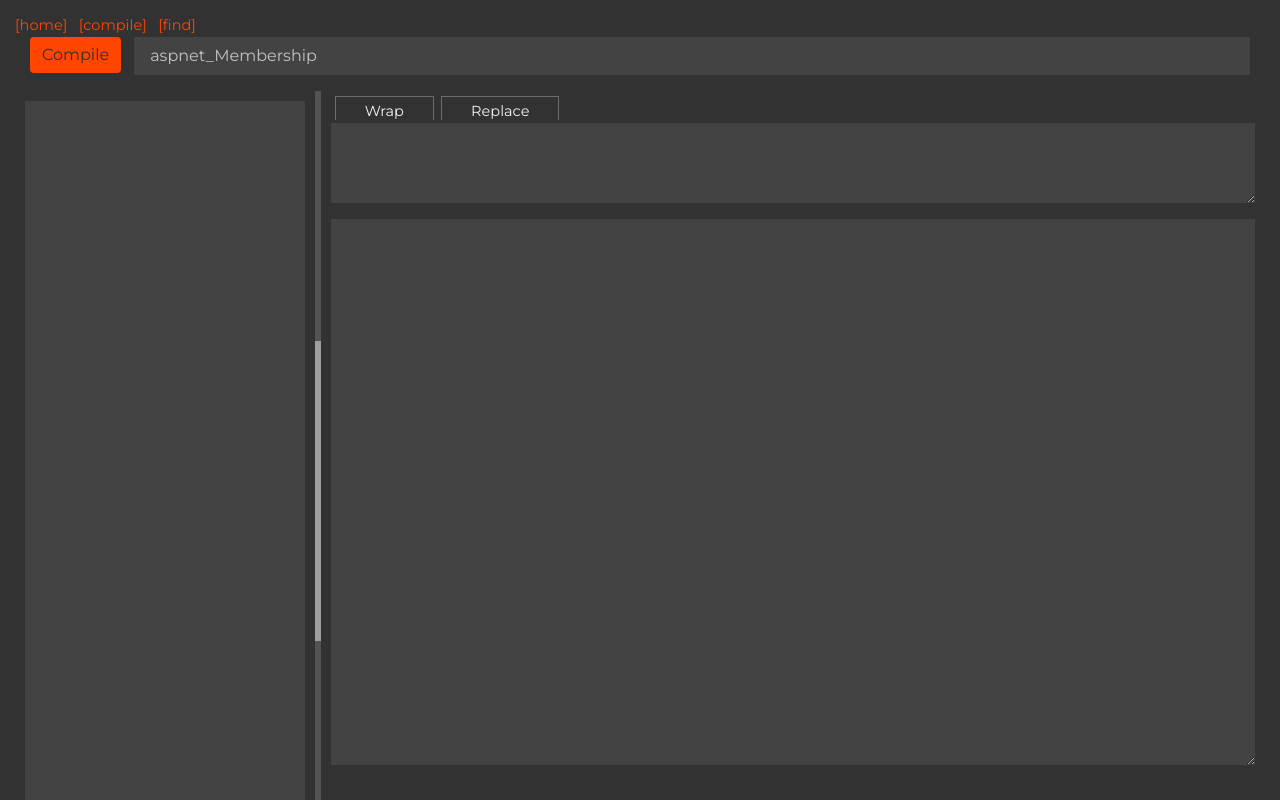
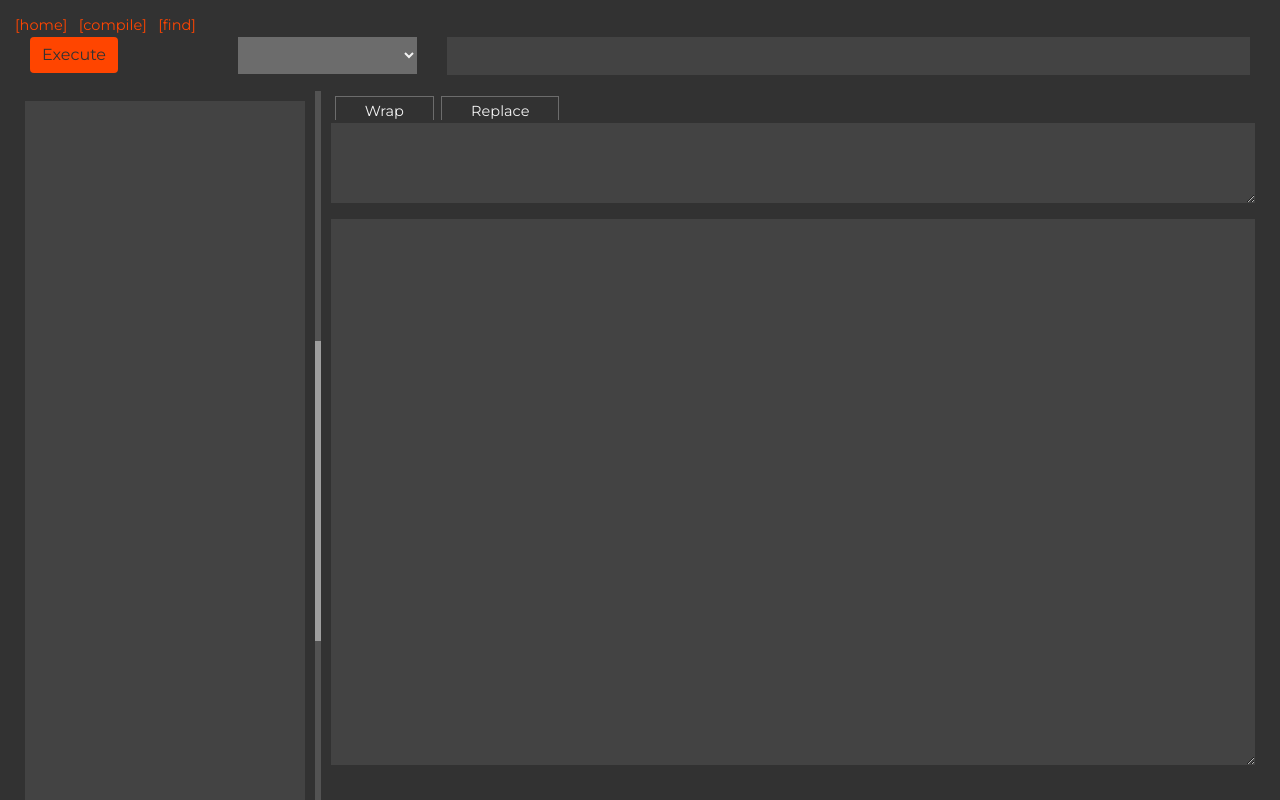
Before and after one commit to tmnkopp/SOMDash, an Angular app: page /compiler in a window 1280 px wide. Shown: the top 800 px of the page. Built offline with nearby package versions, Linux system fonts and the light colour scheme; grey boxes are pictures that could not be loaded.

Commit message:
created service info

```diff
--- a/src/app/app.module.ts
+++ b/src/app/app.module.ts
@@ -8,6 +8,7 @@ import { AppComponent } from './app.component';
 import { CompilerComponent } from './components/compiler/compiler.component';
 import { AppModelComponent } from './components/app-model/app-model.component';
 import { FindComponent } from './components/find/find.component';
+import { ConstantsService } from './services/constants.service';
 
 @NgModule({
   declarations: [
@@ -22,7 +23,7 @@ import { FindComponent } from './components/find/find.component';
     AppRoutingModule ,
     FormsModule
   ],
-  providers: [],
+  providers: [ConstantsService],
   bootstrap: [AppComponent]
 })
 export class AppModule { }
--- a/src/app/components/compiler/compiler.component.html
+++ b/src/app/components/compiler/compiler.component.html
@@ -4,8 +4,16 @@
 <form #f="ngForm" (ngSubmit)="onSubmit(f)">
       <div class="container-fluid">
             <div class="row">
-                  <div class="col-sm-1"><button  type="submit" class="btn btn-primary" value="Compile">Compile</button></div>
-                  <div class="col-sm-11"><input type="text" class="form-control" id="ModelName" [(ngModel)]="compilation.ModelName" name="ModelName"></div>
+                  <div class="col-sm-2"><button  type="submit" class="btn btn-primary" value="Execute">Execute</button></div>
+                  <div class="col-sm-2">
+                        <select name="command" id="command" [(ngModel)]="compilation.Command"  >
+                              <option value="0">--</option>
+                              <option *ngFor="let command of commands" value={{command}}>
+                                {{command}}
+                              </option>
+                        </select>
+                  </div>
+                  <div class="col-sm-8"><input type="text" class="form-control" id="CommandParams" [(ngModel)]="compilation.CommandParams" name="CommandParams"></div>
             </div>
 
       </div>
--- a/src/app/components/compiler/compiler.component.ts
+++ b/src/app/components/compiler/compiler.component.ts
@@ -3,7 +3,8 @@ import { NgForm } from '@angular/forms';
 import { HttpHeaders, HttpClient } from '@angular/common/http';
 import { Compilation, ICompilation } from '../../models/Compilation';
 import { AppModel, AppModelItem } from '../../models/AppModel';
-
+import {InfoSchemaService } from '../../services/info-schema.service';
+import { stringify } from 'querystring';
 @Component({
   selector: 'app-compiler',
   templateUrl: './compiler.component.html',
@@ -16,10 +17,13 @@ export class CompilerComponent implements OnInit {
   public cache: string;
   public formula: string;
   public replace: string;
-
-  constructor(private http: HttpClient) {
+  public resultItems:string[] = [];
+  public commands : string[] = ['get:tables','get:model', 'wrap', 'replace'];
+  constructor(private http: HttpClient
+    , private _InfoSchemaService: InfoSchemaService) {
     this.compilation.ModelName='aspnet_Membership';
     this.compilation.CompileFrom='';
+    this.compilation.CommandParams='';
   }
   ngOnInit(): void {
     $(".panel-left").resizable({
@@ -36,7 +40,20 @@ export class CompilerComponent implements OnInit {
     }
     this.compilation.CompileTo=compileTo;
   }
+  CompileFromUpdate(){
+    this.compilation.CompileFrom=this.compilation.CompileFrom.toString().split(',').join( '\n') ;
+  }
   onSubmit(form: NgForm){
+
+    if(this.compilation.Command=='get:tables'){
+        this._InfoSchemaService.GetTables('asp').subscribe(data => {
+          this.compilation.CompileFrom=data;
+          this.CompileFromUpdate();
+        });
+    }
+
+
+    return true;
         this.http
         .post<ICompilation>('http://localhost:4000/api/Compilation/', this.compilation)
         .subscribe(data  => {
--- a/src/app/models/Compilation.ts
+++ b/src/app/models/Compilation.ts
@@ -3,6 +3,8 @@ import { AppModel } from './AppModel';
 export class Compilation{
       constructor(
             public ModelName?:string,
+            public Command?:string,
+            public CommandParams?:string,
             public CompileFrom?:string,
             public CompileTo?:string,
             public AppModel?:AppModel
@@ -10,6 +12,8 @@ export class Compilation{
 }//export class
 export interface ICompilation {
       ModelName?:string;
+      Command?:string;
+      CommandParams?:string;
       CompileFrom?: string;
       CompileTo?: string;
       AppModel?:AppModel;
--- /dev/null
+++ b/src/app/services/constants.service.ts
@@ -0,0 +1,6 @@
+import { Injectable } from '@angular/core';
+
+@Injectable()
+export class ConstantsService{
+    readonly baseApiUrl: string = 'http://localhost:4000/api/';
+}
--- /dev/null
+++ b/src/app/services/info-schema.service.ts
@@ -0,0 +1,21 @@
+import { Injectable } from '@angular/core';
+import { HttpHeaders, HttpClient } from '@angular/common/http';
+import { Compilation, ICompilation } from '../models/Compilation';
+import { AppModel, AppModelItem } from '../models/AppModel';
+import { ConstantsService } from '../services/constants.service';
+@Injectable({
+  providedIn: 'root'
+})
+export class InfoSchemaService {
+  public result : string[];
+  public filter : string;
+  public baseApiUrl : string;
+  constructor(
+    private _http: HttpClient,
+    private _ConstantsService:ConstantsService) {
+      this.baseApiUrl = _ConstantsService.baseApiUrl;
+    }
+    public GetTables (filter: string): any {
+      return  this._http.get<string[]>( `${this.baseApiUrl}Compilation/Tables/${filter}` )  ;
+  }
+}
--- a/src/styles.scss
+++ b/src/styles.scss
@@ -56,6 +56,12 @@ body {
       color: #f4f4f4;
       border: 0px;
       padding: 1rem;
+    }
+    select{
+      padding: .5rem;
+      option{
+        font-family: 'Montserrat' ;
+      }
     }
     input[type='checkbox']{
       width:4px;
```
Also changed, not shown: 1 other file (tests, documents, lock files or other folders).
